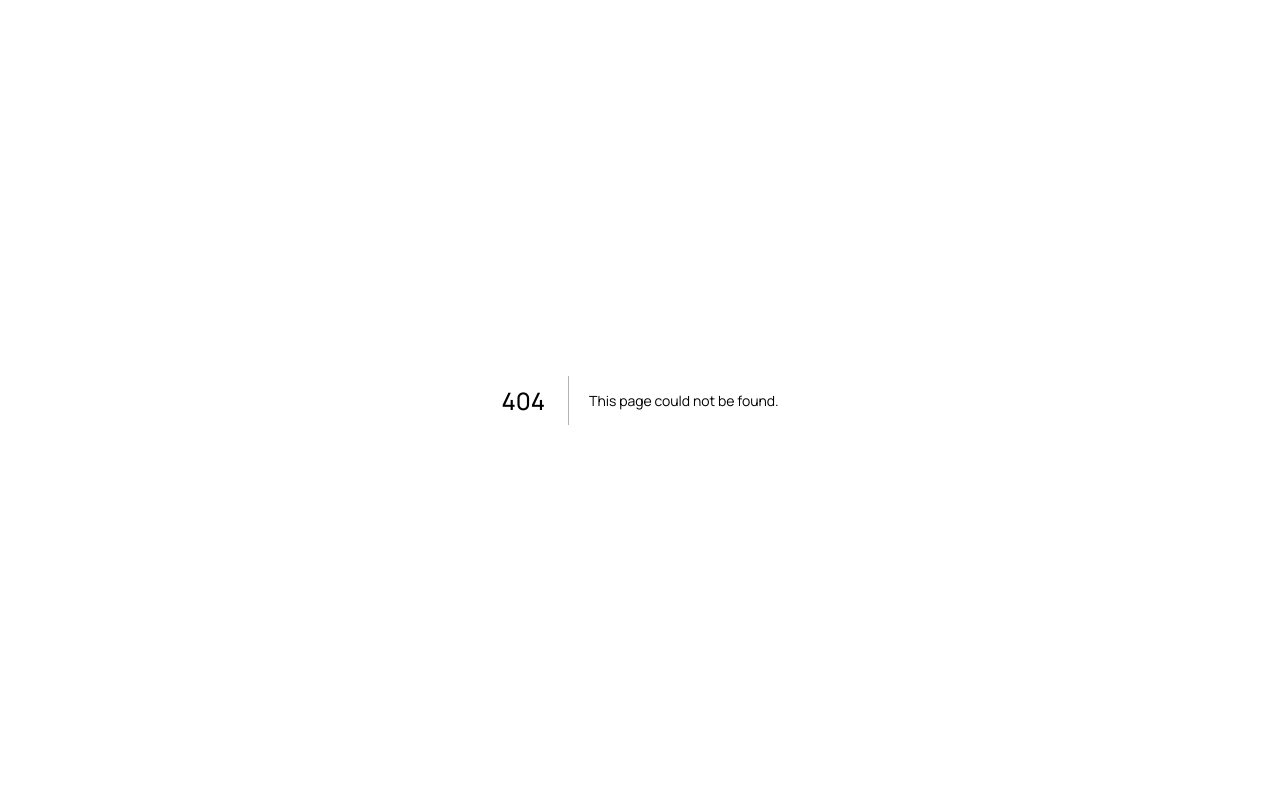
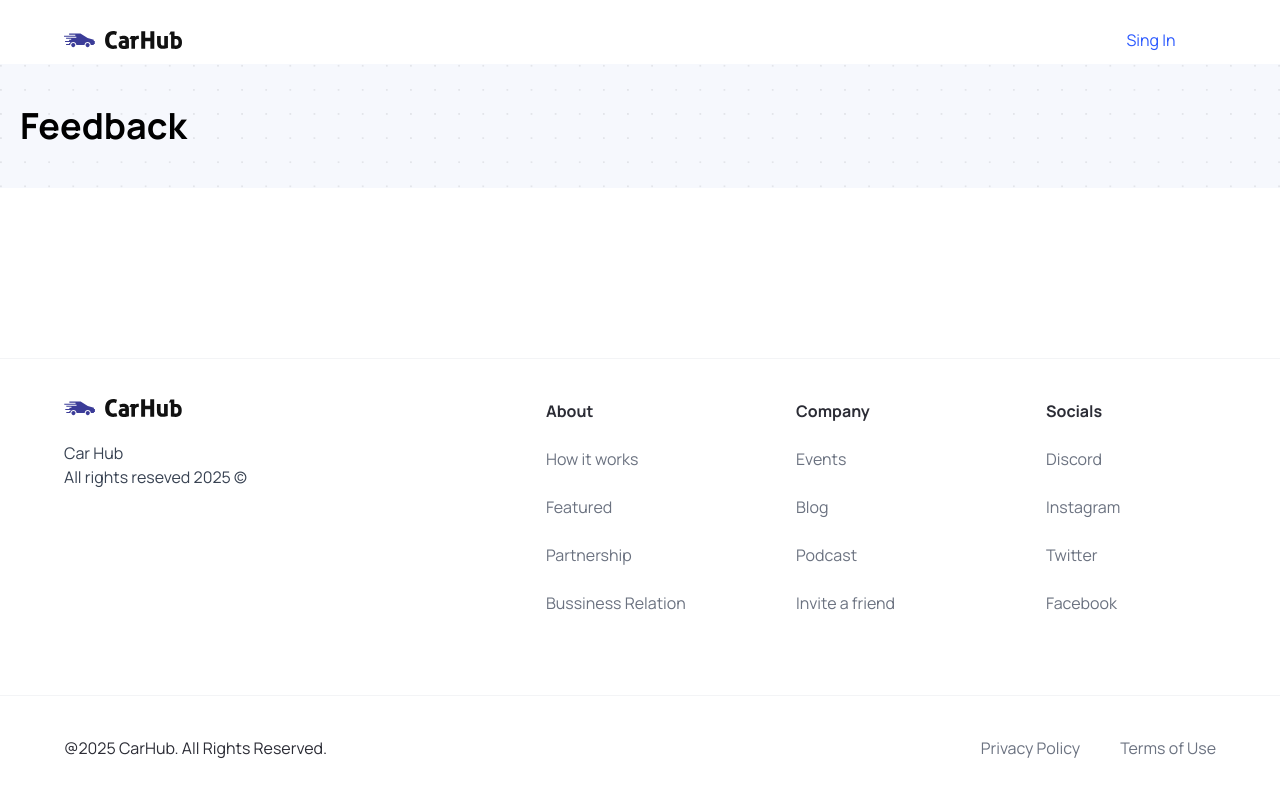
Before and after one commit to whiHak/Car-ShowCase, a Next.js app: page /feedback in a window 1280 px wide. Before the commit this address had no page. Shown: the top 796 px of the page. Built offline with nearby package versions, Linux system fonts and the light colour scheme; no server answers.

Commit message:
added additional pages

```diff
--- /dev/null
+++ b/app/(root)/about-us/page.tsx
@@ -0,0 +1,15 @@
+import React from "react";
+import Link from "next/link";
+
+const AboutUs = async () => {
+
+  return (
+    <>
+      <section className="relative top-16 bg-primary-50 bg-dotted-pattern bg-cover bg-center py-5 md:p-5">
+        <h3 className="wrapper h3-bold text-center sm:text-left">About Us</h3>
+      </section>
+    </>
+  );
+};
+
+export default AboutUs;
--- /dev/null
+++ b/app/(root)/feedback/page.tsx
@@ -0,0 +1,15 @@
+import React from "react";
+import Link from "next/link";
+
+const Feedback = async () => {
+
+  return (
+    <>
+      <section className="relative top-16 bg-primary-50 bg-dotted-pattern bg-cover bg-center py-5 md:p-5">
+        <h3 className="wrapper h3-bold text-center sm:text-left">Feedback</h3>
+      </section>
+    </>
+  );
+};
+
+export default Feedback;
--- /dev/null
+++ b/app/(root)/my-cars/page.tsx
@@ -0,0 +1,15 @@
+import React from "react";
+import Link from "next/link";
+
+const MyCars = async () => {
+
+  return (
+    <>
+      <section className="relative top-16 bg-primary-50 bg-dotted-pattern bg-cover bg-center py-5 md:p-5">
+        <h3 className="wrapper h3-bold text-center sm:text-left">My Cars</h3>
+      </section>
+    </>
+  );
+};
+
+export default MyCars;
```
